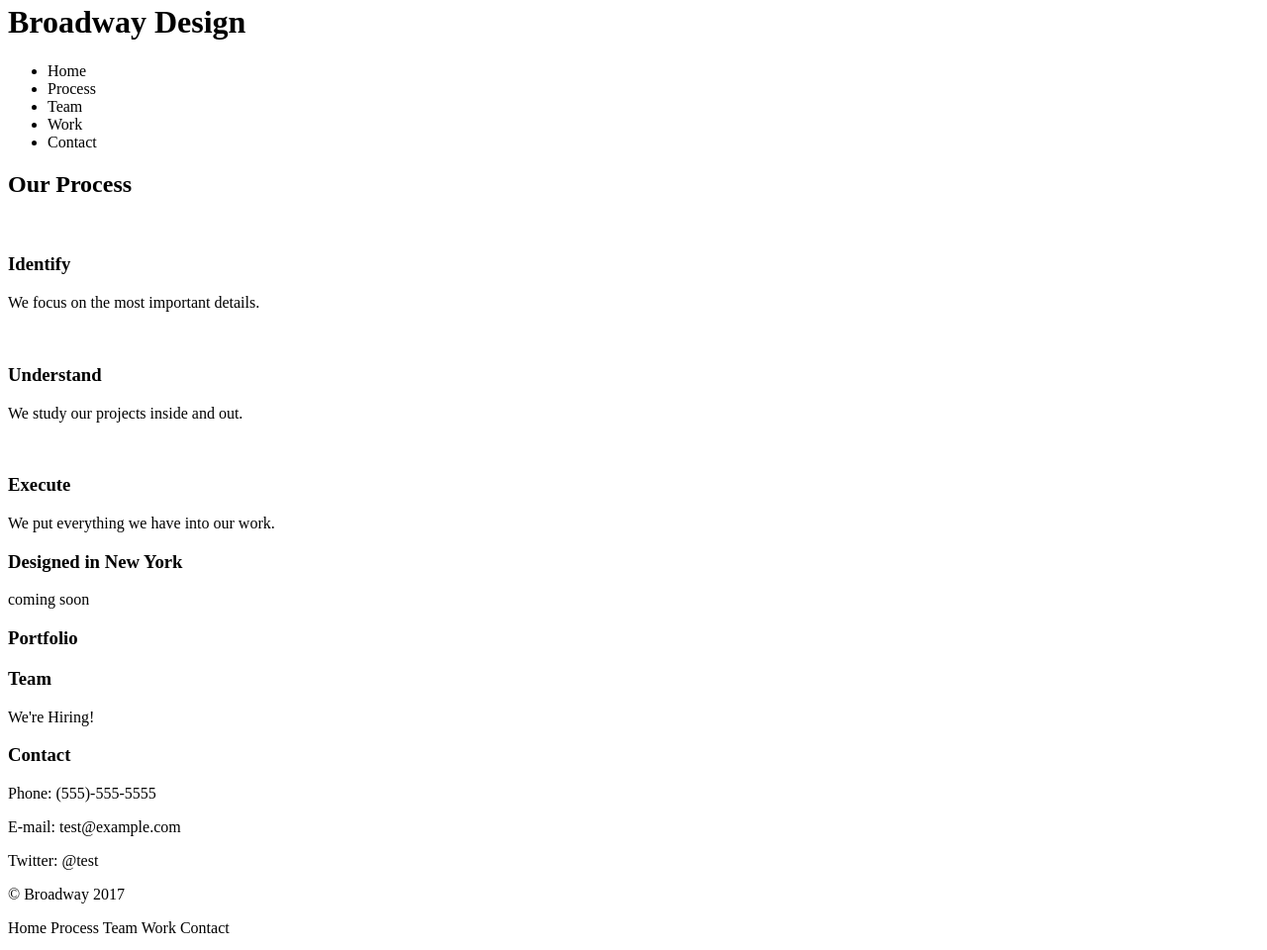
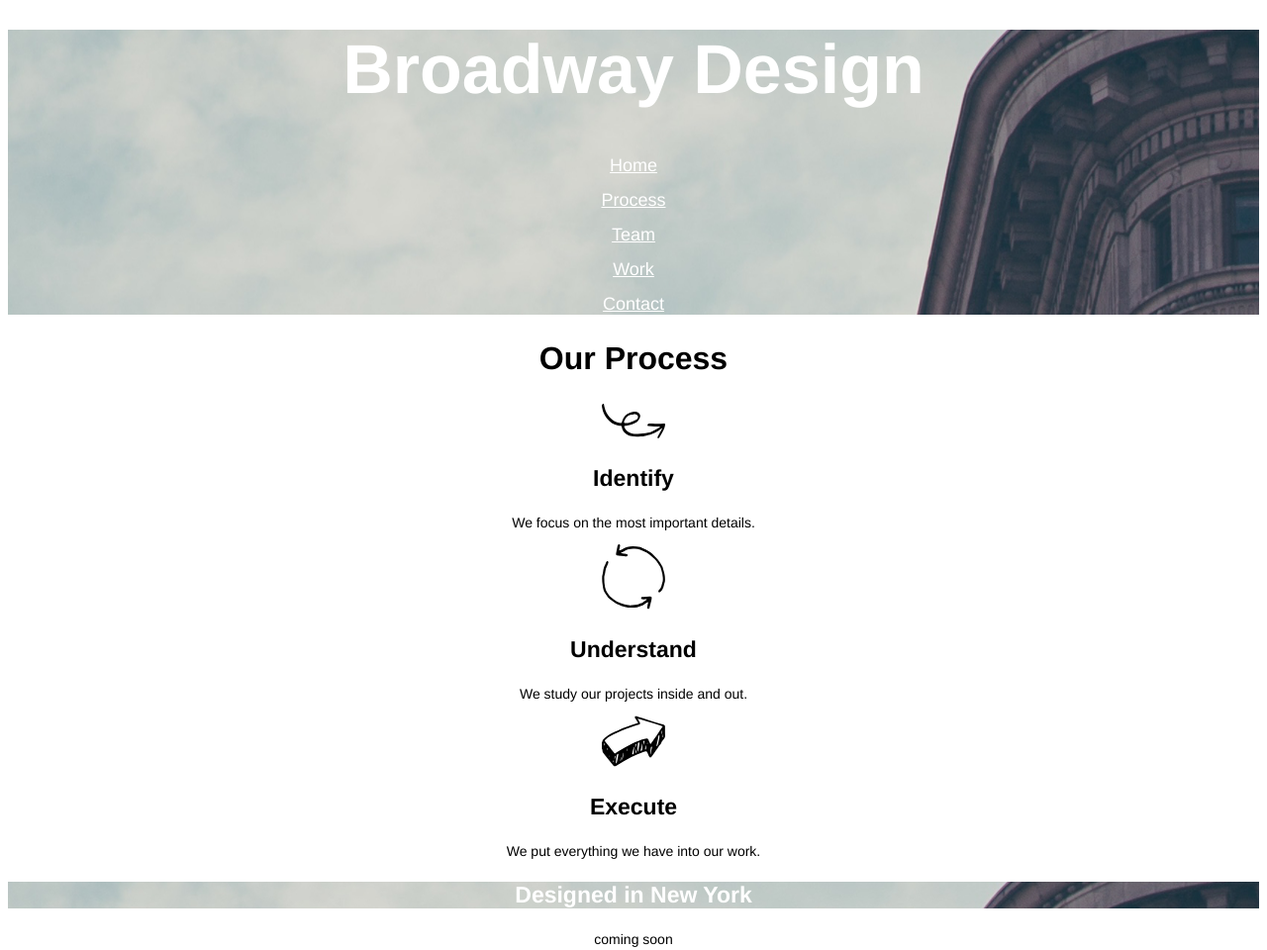
Before and after one commit to jrnwatson/broadwayDesign, a plain HTML site: page index.html in a window 1280 px wide. Shown: the part 17-977 px from the top of the page at 99% size. Drawn offline with Linux system fonts and the light colour scheme.

Commit message:
Completed html and CSS

```diff
--- a/index.html
+++ b/index.html
@@ -8,31 +8,31 @@
 <body>
   <!-- navigation -->
 
-  <h1>Broadway Design</h1>
-  <ul>
-    <li><a>Home</a></li>
-    <li><a>Process</a></li>
-    <li><a>Team</a></li>
-    <li><a>Work</a></li>
-    <li><a>Contact</a></li>
-  </ul>
+  <div id="broadwayBanner">
+    <h1>Broadway Design</h1>
+    <p><a href="#home">Home</a></p>
+    <p><a href="#process">Process</a></p>
+    <p><a href="#team">Team</a></p>
+    <p><a href="#work">Work</a></p>
+    <p><a href="#contact">Contact</a></p>
+  </div>
 
   <!-- main content -->
 
   <h2>Our Process</h2>
-  <img src=""></img>
+  <img src="./resources/images/identify.svg"></img>
   <h3>Identify</h3>
   <p>We focus on the most important details.</p>
-  <img src=""></img>
+  <img src="./resources/images/understand.svg"></img>
   <h3>Understand</h3>
   <p>We study our projects inside and out.</p>
-  <img src=""></img>
+  <img src="./resources/images/execute.svg"></img>
   <h3>Execute</h3>
   <p>We put everything we have into our work.</p>
 
   <!-- ending content -->
 
-  <h3>Designed in New York</h3>
+  <h3 id="designedNYC">Designed in New York</h3>
   <p>coming soon</p>
   <h3>Portfolio</h3>
   <h3>Team</h3>
@@ -44,11 +44,14 @@
 
   <!-- footer -->
 
-  <p>© Broadway 2017</p>
-  <span><a>Home</a></span>
-  <span><a>Process</a></span>
-  <span><a>Team</a></span>
-  <span><a>Work</a></span>
-  <span><a>Contact</a></span>
+  <div id="footer">
+    <span class="legal">© Broadway 2017</span>
+    <span><a href="#home">Home</a></span>
+    <span><a href="#process">Process</a></span>
+    <span><a href="#team">Team</a></span>
+    <span><a href="#work">Work</a></span>
+    <span><a href="#contact">Contact</a></span>
+  </div>
+
 </body>
 </html>
--- a/resources/style.css
+++ b/resources/style.css
@@ -0,0 +1,45 @@
+html {
+  font-family: helvetica;
+  text-align: center;
+}
+
+a {
+  font-size: 18px;
+  color: white;
+}
+
+h1 {
+  font-size: 70px;
+  color: white;
+}
+
+h2 {
+  font-size: 32px;
+}
+
+h3 {
+  font-size: 23px;
+}
+
+p {
+  font-size: 14px;
+}
+
+#broadwayBanner {
+  background-image: url("./images/the-flatiron-building.png");
+}
+
+#designedNYC {
+  color: white;
+  background-image: url("./images/the-flatiron-building.png");
+}
+
+#footer {
+  background-color: dimgray;
+  text-align: left;
+}
+
+.legal {
+  font-size: 11px;
+  color: white;
+}
```
Also changed, not shown: resources/images/execute.svg (added), resources/images/identify.svg (added), resources/images/the-flatiron-building.png (added), resources/images/understand.svg (added).
